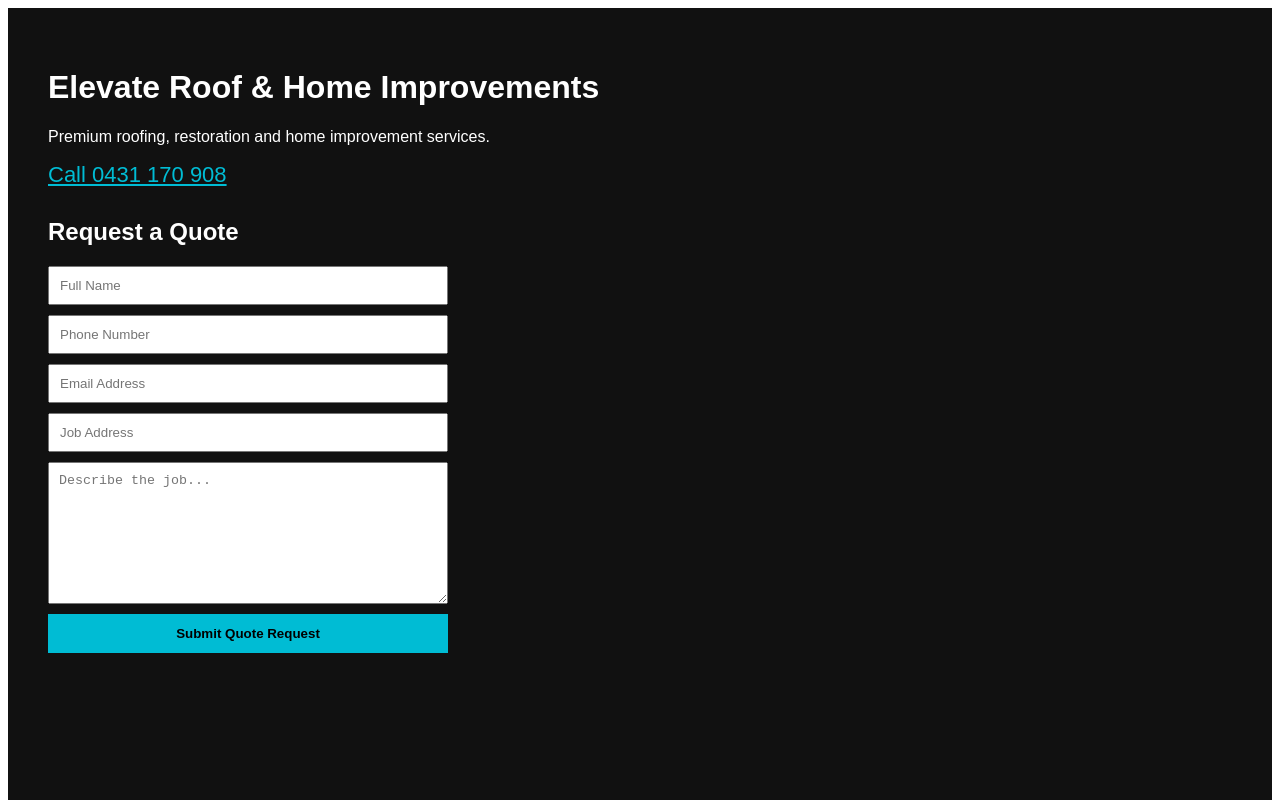
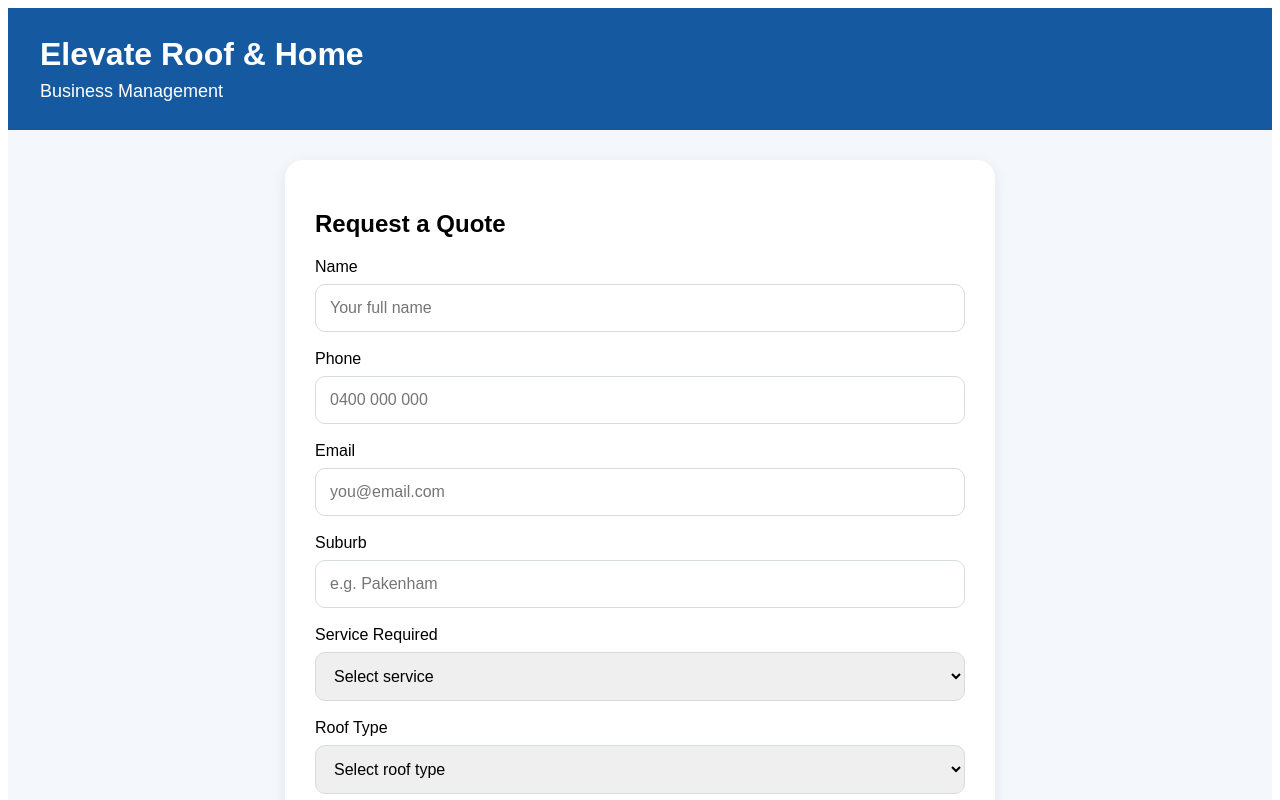
Before and after one commit to elevateroofandhome/Elevateapp, a Next.js app: page / in a window 1280 px wide. Shown: the top 800 px of the page. Built offline with nearby package versions, Linux system fonts and the light colour scheme.

Commit message:
Update page.js

```diff
--- a/app/page.js
+++ b/app/page.js
@@ -2,29 +2,37 @@ export default function Home() {
   return (
     <main
       style={{
-        padding: "40px",
-        fontFamily: "Arial",
-        background: "#111",
-        color: "white",
         minHeight: "100vh",
+        background: "#f4f7fb",
+        fontFamily: "Arial, sans-serif",
+        padding: "0",
       }}
     >
-      <h1>Elevate Roof & Home Improvements</h1>
-
-      <p>Premium roofing, restoration and home improvement services.</p>
-
-      <a
-        href="tel:0431170908"
+      <div
         style={{
-          color: "#00bcd4",
-          fontSize: "22px",
-          display: "block",
-          marginBottom: "30px",
+          background: "#155aa0",
+          color: "white",
+          padding: "28px 32px",
         }}
       >
-        Call 0431 170 908
-      </a>
+        <h1 style={{ margin: "0 0 8px 0" }}>
+          Elevate Roof & Home
+        </h1>
+        <p style={{ margin: 0, fontSize: "18px" }}>
+          Business Management
+        </p>
+      </div>
 
+      <section
+        style={{
+          background: "white",
+          margin: "30px auto",
+          padding: "30px",
+          maxWidth: "650px",
+          borderRadius: "18px",
+          boxShadow: "0 4px 16px rgba(0,0,0,0.08)",
+        }}
+      >
         <h2>Request a Quote</h2>
 
         <form
@@ -33,68 +41,108 @@ export default function Home() {
           style={{
             display: "flex",
             flexDirection: "column",
-          gap: "10px",
-          maxWidth: "400px",
+            gap: "18px",
           }}
         >
-        {/* Subject */}
           <input
             type="hidden"
             name="_subject"
             value="New Quote Request - Elevate Roof & Home Improvements"
           />
 
-        {/* Name */}
+          <label>
+            Name
             <input
               type="text"
               name="name"
-          placeholder="Full Name"
+              placeholder="Your full name"
               required
-          style={{ padding: "10px" }}
+              style={inputStyle}
             />
+          </label>
 
-        {/* Phone */}
+          <label>
+            Phone
             <input
               type="tel"
               name="phone"
-          placeholder="Phone Number"
+              placeholder="0400 000 000"
               required
-          style={{ padding: "10px" }}
+              style={inputStyle}
             />
+          </label>
 
-        {/* Email (IMPORTANT for Formspree) */}
+          <label>
+            Email
             <input
               type="email"
               name="_replyto"
-          placeholder="Email Address"
+              placeholder="you@email.com"
               required
-          style={{ padding: "10px" }}
+              style={inputStyle}
             />
+          </label>
 
-        {/* Address */}
+          <label>
+            Suburb
             <input
               type="text"
-          name="address"
-          placeholder="Job Address"
-          style={{ padding: "10px" }}
+              name="suburb"
+              placeholder="e.g. Pakenham"
+              style={inputStyle}
             />
+          </label>
 
-        {/* Details */}
+          <label>
+            Service Required
+            <select name="service" required style={inputStyle}>
+              <option value="">Select service</option>
+              <option value="Roof Restoration">Roof Restoration</option>
+              <option value="Roof Repairs">Roof Repairs</option>
+              <option value="Roof Cleaning">Roof Cleaning</option>
+              <option value="Re-bedding / Re-pointing">
+                Re-bedding / Re-pointing
+              </option>
+              <option value="Gutters / Fascia">Gutters / Fascia</option>
+              <option value="Home Improvements">Home Improvements</option>
+              <option value="Other">Other</option>
+            </select>
+          </label>
+
+          <label>
+            Roof Type
+            <select name="roof_type" style={inputStyle}>
+              <option value="">Select roof type</option>
+              <option value="Concrete Tile">Concrete Tile</option>
+              <option value="Terracotta Tile">Terracotta Tile</option>
+              <option value="Metal Roof">Metal Roof</option>
+              <option value="Not Sure">Not Sure</option>
+            </select>
+          </label>
+
+          <label>
+            Job Description
             <textarea
               name="details"
               placeholder="Describe the job..."
               required
-          style={{ padding: "10px", minHeight: "120px" }}
+              style={{
+                ...inputStyle,
+                minHeight: "120px",
+                resize: "vertical",
+              }}
             />
+          </label>
 
-        {/* Submit */}
           <button
             type="submit"
             style={{
-            padding: "12px",
-            background: "#00bcd4",
+              padding: "16px",
+              background: "#155aa0",
+              color: "white",
               border: "none",
-            color: "black",
+              borderRadius: "10px",
+              fontSize: "18px",
               fontWeight: "bold",
               cursor: "pointer",
             }}
@@ -102,6 +150,17 @@ export default function Home() {
             Submit Quote Request
           </button>
         </form>
+      </section>
     </main>
   );
 }
+
+const inputStyle = {
+  width: "100%",
+  padding: "14px",
+  marginTop: "8px",
+  borderRadius: "10px",
+  border: "1px solid #d5dce5",
+  fontSize: "16px",
+  boxSizing: "border-box",
+};
```
Lines whose indentation alone changed are shown as unchanged.
